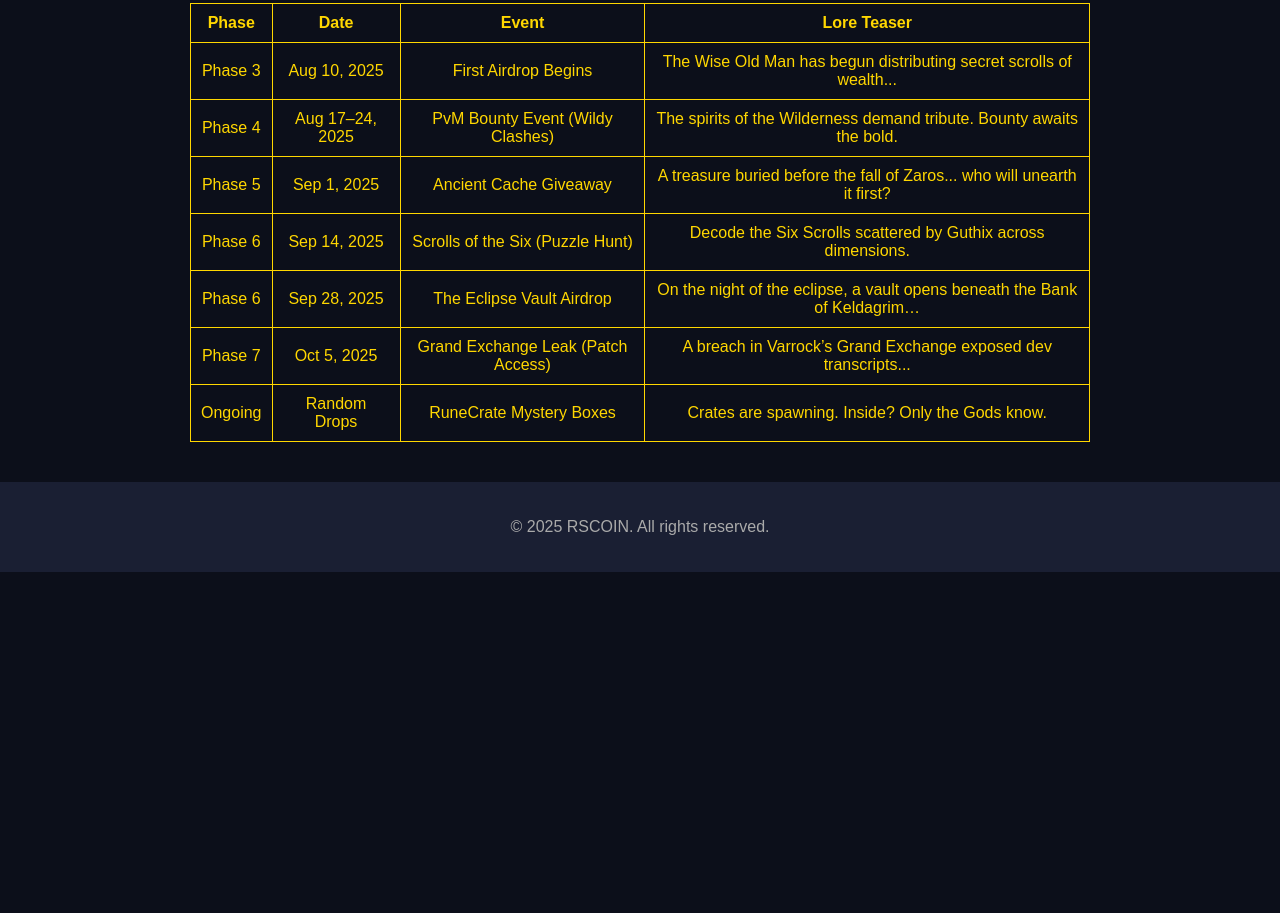
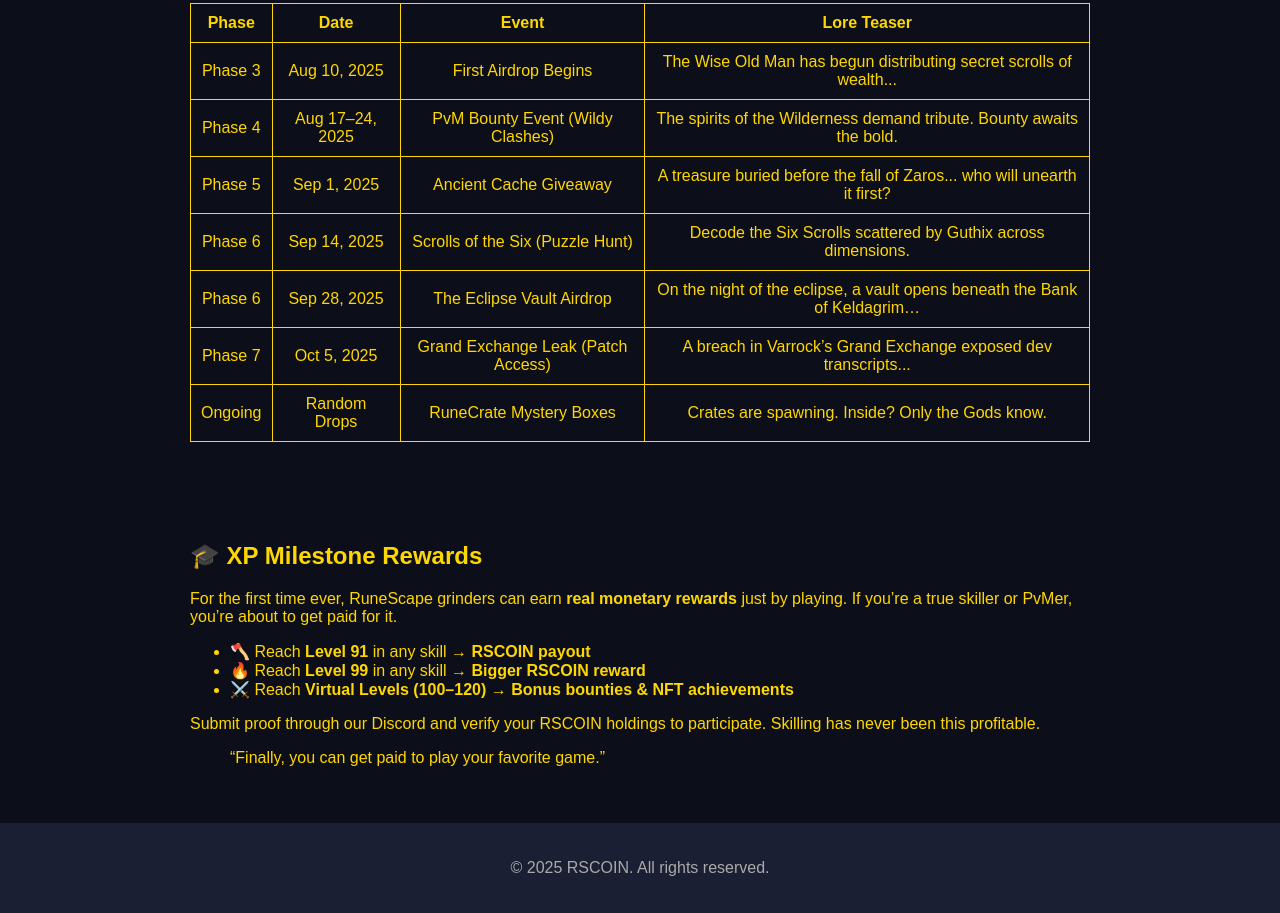
Before and after one commit to offlrscoin/rscoin, a plain HTML site: page index.html in a window 1280 px wide. Shown: the part 1771-2684 px from the top of the page. Before the commit the page ends 2343 px from the top, so only its background shows below. Drawn offline with Linux system fonts and the light colour scheme.

Commit message:
Add files via upload

```diff
--- a/index.html
+++ b/index.html
@@ -178,6 +178,21 @@
     </table>
 </section>
 
+
+<section id="xp-rewards">
+    <h2>🎓 XP Milestone Rewards</h2>
+    <p>For the first time ever, RuneScape grinders can earn <strong>real monetary rewards</strong> just by playing. If you’re a true skiller or PvMer, you’re about to get paid for it.</p>
+    <ul>
+        <li>🪓 Reach <strong>Level 91</strong> in any skill → <strong>RSCOIN payout</strong></li>
+        <li>🔥 Reach <strong>Level 99</strong> in any skill → <strong>Bigger RSCOIN reward</strong></li>
+        <li>⚔️ Reach <strong>Virtual Levels (100–120)</strong> → <strong>Bonus bounties & NFT achievements</strong></li>
+    </ul>
+    <p>Submit proof through our Discord and verify your RSCOIN holdings to participate. Skilling has never been this profitable.</p>
+    <blockquote>
+        “Finally, you can get paid to play your favorite game.”
+    </blockquote>
+</section>
+
 <footer>
     <p>© 2025 RSCOIN. All rights reserved.</p>
 </footer>
```
